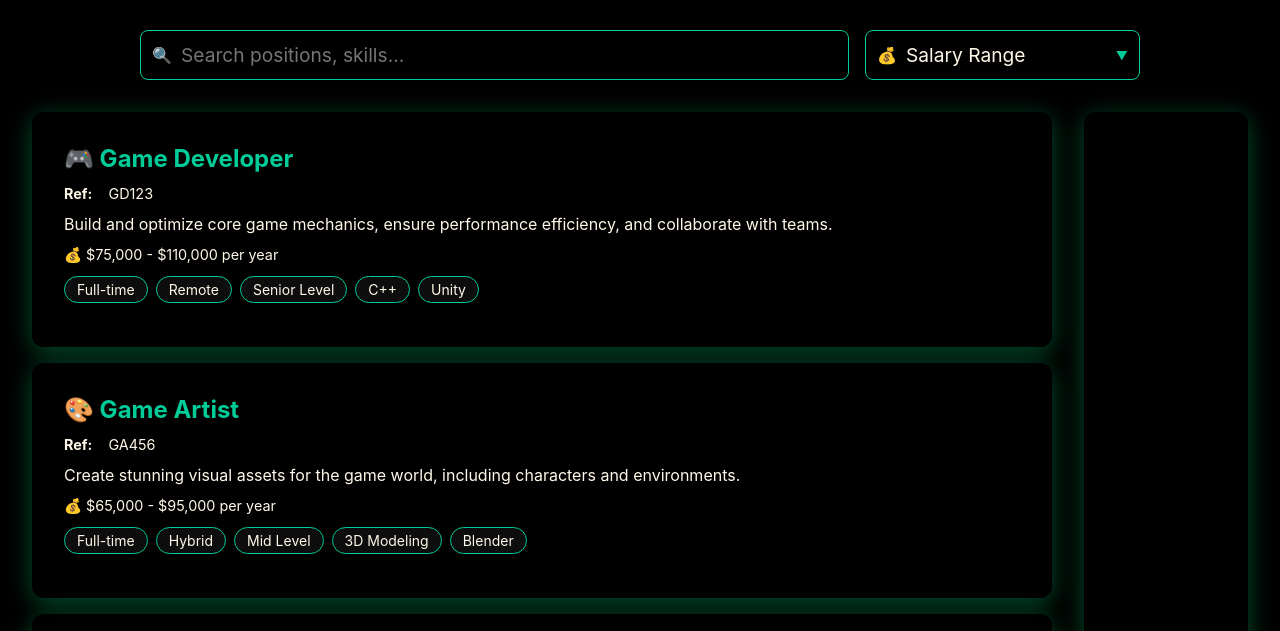
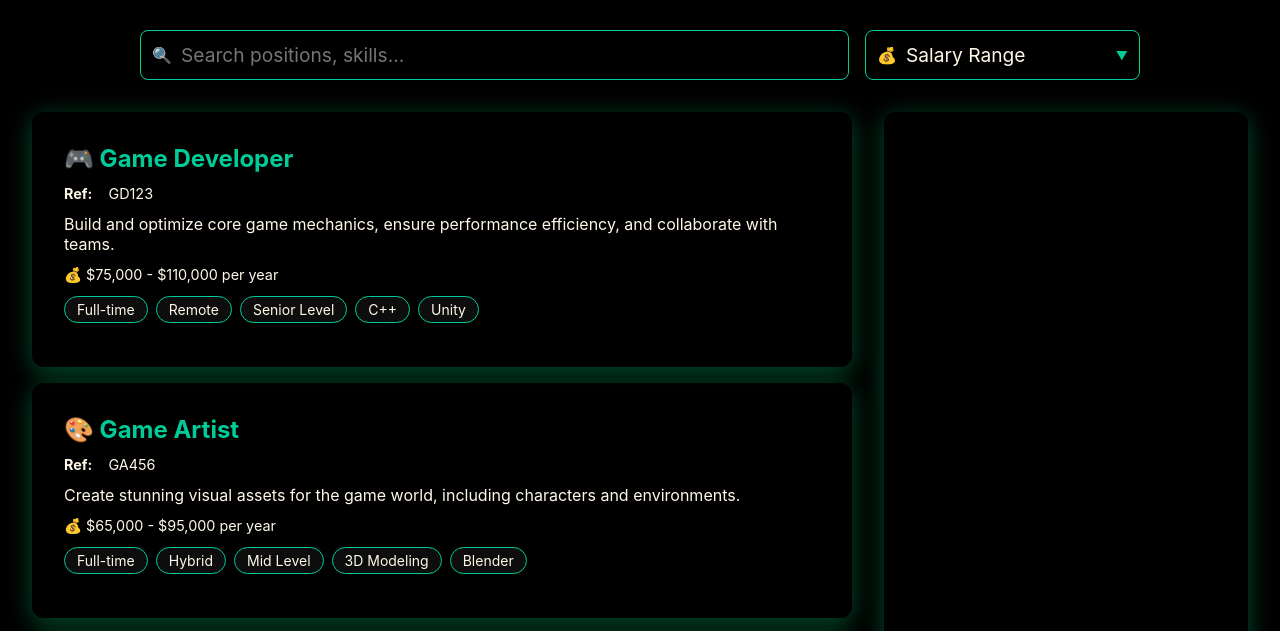
Before and after one commit to AMALGAMBIO/project1, a plain HTML site: page jobs.html in a window 1280 px wide. Shown: the part 133-764 px from the top of the page. Drawn offline with Linux system fonts and the light colour scheme.

Commit message:
Update jobcss.css

```diff
--- a/styles/jobcss.css
+++ b/styles/jobcss.css
@@ -162,14 +162,14 @@ main {
   display: flex;
   padding: 2rem;
   gap: 2rem;
-  max-width: 1900px;
+  max-width: 1980px;
   margin: 0 auto;
   min-height: calc(100vh - 180px);
 }
 
 .job-listings {
   flex: 1;
-  min-width: 1020px;
+  min-width: 820px;
 }
 
 .job-card {
```
